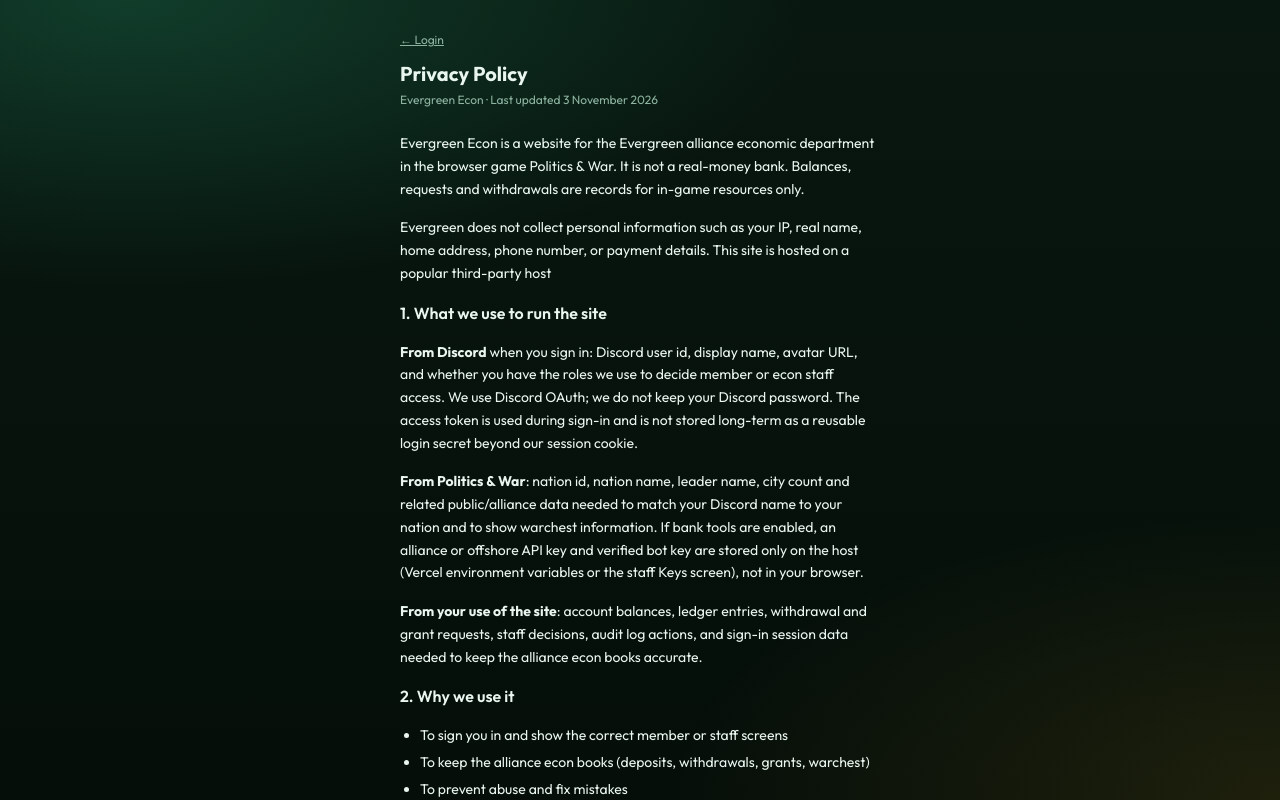
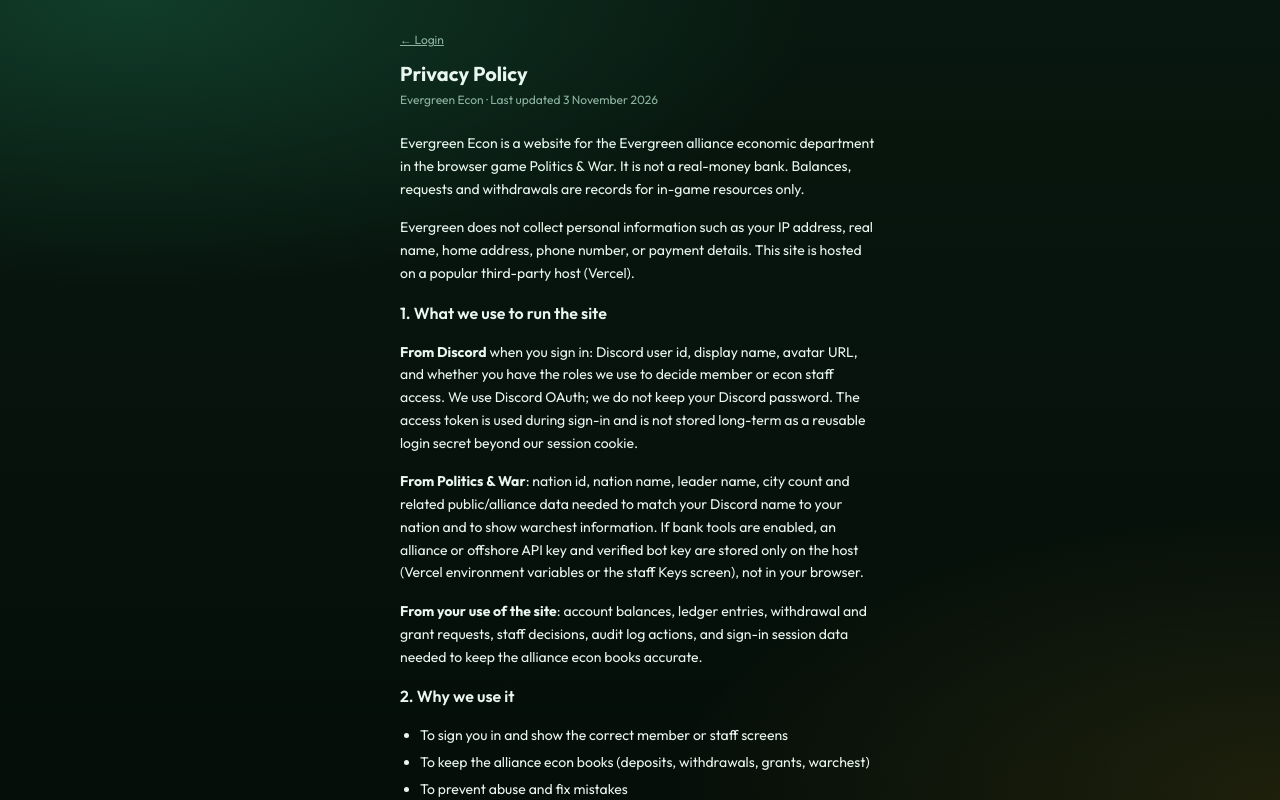
Before and after one commit to Olubest0090/evergreen-econ, a Next.js app: page /privacy in a window 1280 px wide. Shown: the top 800 px of the page. Built offline with nearby package versions, Linux system fonts and the light colour scheme; no server answers.

Commit message:
Another New Privacy policy: no personal data / IP tracking; hosted on Vercel

```diff
--- a/app/privacy/page.tsx
+++ b/app/privacy/page.tsx
@@ -25,8 +25,9 @@ export default function PrivacyPage() {
         </p>
 
         <p>
-          Evergreen does not collect personal information such as your IP, real name, home address,
+          Evergreen does not collect personal information such as your IP address, real name, home address,
           phone number, or payment details. This site is hosted on a popular third-party host
+          (Vercel).
         </p>
 
         <h2 className="text-base font-semibold">1. What we use to run the site</h2>
```
